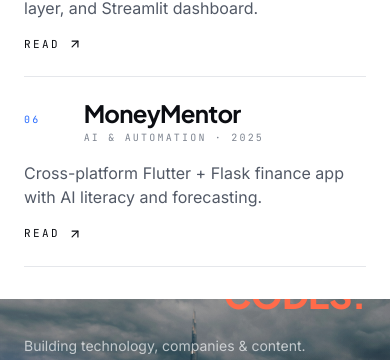
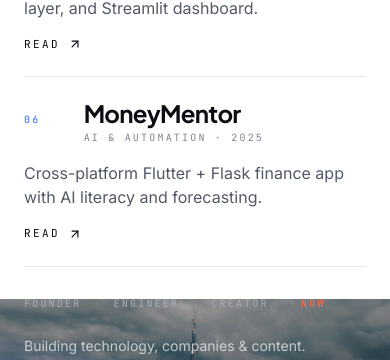
Before and after one commit to MSD786c/Suhayl-Dastager, a Next.js app: page /work in a window 390 px wide. Shown: the part 5856-6216 px from the top of the page. Built offline with nearby package versions, Linux system fonts and the light colour scheme.

Commit message:
fix: cycling verb inline with name, nav CTA alignment, footer SUHAYL coral hover

```diff
--- a/components/footer.tsx
+++ b/components/footer.tsx
@@ -107,10 +107,8 @@
         {/* Content - anchored to bottom, overlaying the image */}
         <div className="absolute inset-0 flex items-end">
           <div className="relative w-full mx-auto max-w-[1440px] px-6 sm:px-8 pb-10 md:pb-16">
-            {/* Top row: title block (left) + cycling verb HUGE (right) */}
-            <div className="grid grid-cols-12 gap-x-6 md:gap-x-8 items-end">
-              {/* Left: pre-title + SUHAYL/DASTAGER + role line */}
-              <div className="col-span-12 md:col-span-5 lg:col-span-5">
+            {/* Title block: pre-title + name + inline cycling verb + role line */}
+            <div>
               {/* Pre-title */}
               <div className="font-mono text-[10px] sm:text-[11px] uppercase tracking-monoWide text-text-inverseMuted mb-4 flex items-center gap-3">
                 <span className="h-1 w-1 rounded-full bg-coral" aria-hidden />
@@ -119,27 +117,36 @@
                 <span>Dubai · 2026</span>
               </div>
 
-                {/* SUHAYL - per-letter blue hover */}
-                <h2 className="font-display font-bold tracking-[-0.045em] leading-[0.86] text-text-inverse text-balance">
-                  <span className="block text-[clamp(2.5rem,6.5vw,5.5rem)] font-black">
+              {/* SUHAYL DASTAGER + cycling verb inline on the same row */}
+              <h2 className="font-display font-bold tracking-[-0.045em] leading-[0.9] text-text-inverse">
+                <span className="flex flex-wrap items-baseline gap-x-4 gap-y-0">
+                  {/* Name block */}
+                  <span className="inline-flex flex-col">
+                    <span className="text-[clamp(2.5rem,6.5vw,5.5rem)] font-black leading-[0.9]">
                       {Array.from("SUHAYL").map((char, i) => (
                         <span
                           key={`s-${i}`}
-                        className="inline-block transition-colors duration-200 hover:text-blue cursor-default"
+                          className="inline-block transition-colors duration-200 hover:text-coral cursor-default"
                         >
                           {char}
                         </span>
                       ))}
                     </span>
-                  <span className="block text-[clamp(1.5rem,3.8vw,3rem)] font-bold text-text-inverse/80 mt-1">
+                    <span className="text-[clamp(1.5rem,3.8vw,3rem)] font-bold text-text-inverse/80 leading-[0.9]">
                       {Array.from("DASTAGER").map((char, i) => (
                         <span
                           key={`d-${i}`}
-                        className="inline-block transition-colors duration-200 hover:text-blue cursor-default"
+                          className="inline-block transition-colors duration-200 hover:text-coral cursor-default"
                         >
                           {char}
                         </span>
                       ))}
+                    </span>
+                  </span>
+                  {/* Cycling verb — same baseline as SUHAYL */}
+                  <span className="font-black leading-[0.9] tracking-tighter text-coral text-[clamp(2.25rem,5.5vw,4.5rem)] self-end">
+                    <CyclingVerb />
+                  </span>
                 </span>
               </h2>
 
@@ -152,16 +159,6 @@
                 <span>Creator</span>
                 <span className="text-text-inverseMuted/30">·</span>
                 <span className="text-coral">Now</span>
-                </div>
-              </div>
-
-              {/* Right: cycling verb - same size family as the name, aligned with the top of SUHAYL */}
-              <div className="col-span-12 md:col-span-7 lg:col-span-7 self-end relative mt-6 md:mt-0 min-h-[1px]">
-                <div className="font-display font-black leading-[0.92] tracking-tighter text-coral text-right md:absolute md:bottom-[8rem] lg:bottom-[10rem] md:right-0">
-                  <div className="text-[clamp(2.25rem,5.5vw,4.5rem)]">
-                    <CyclingVerb />
-                  </div>
-                </div>
               </div>
             </div>
 
--- a/components/navigation.tsx
+++ b/components/navigation.tsx
@@ -137,7 +137,7 @@
             <Link
               href="/contact"
               className={cn(
-                "group hidden md:inline-flex items-center gap-2.5 rounded-lg bg-ink text-text-inverse font-medium ring-1 ring-inset ring-white/10 transition-all duration-300 hover:bg-blue hover:ring-blue/40 focus-visible:outline-none focus-visible:ring-2 focus-visible:ring-coral focus-visible:ring-offset-2 focus-visible:ring-offset-canvas active:scale-[0.98]",
+                "group hidden md:inline-flex items-center gap-2 rounded-lg bg-ink text-text-inverse font-medium ring-1 ring-inset ring-white/10 transition-all duration-300 hover:bg-blue hover:ring-blue/40 focus-visible:outline-none focus-visible:ring-2 focus-visible:ring-coral focus-visible:ring-offset-2 focus-visible:ring-offset-canvas active:scale-[0.98]",
                 scrolled ? "px-4 py-2 text-xs" : "px-5 py-2.5 text-sm"
               )}
             >
```
Lines whose indentation alone changed are shown as unchanged.
